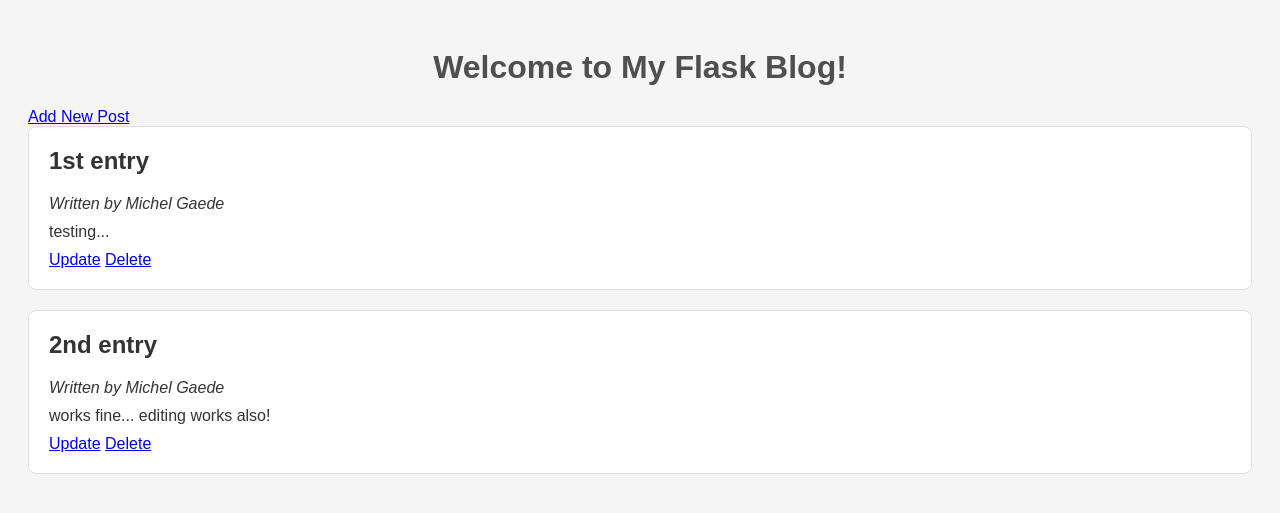
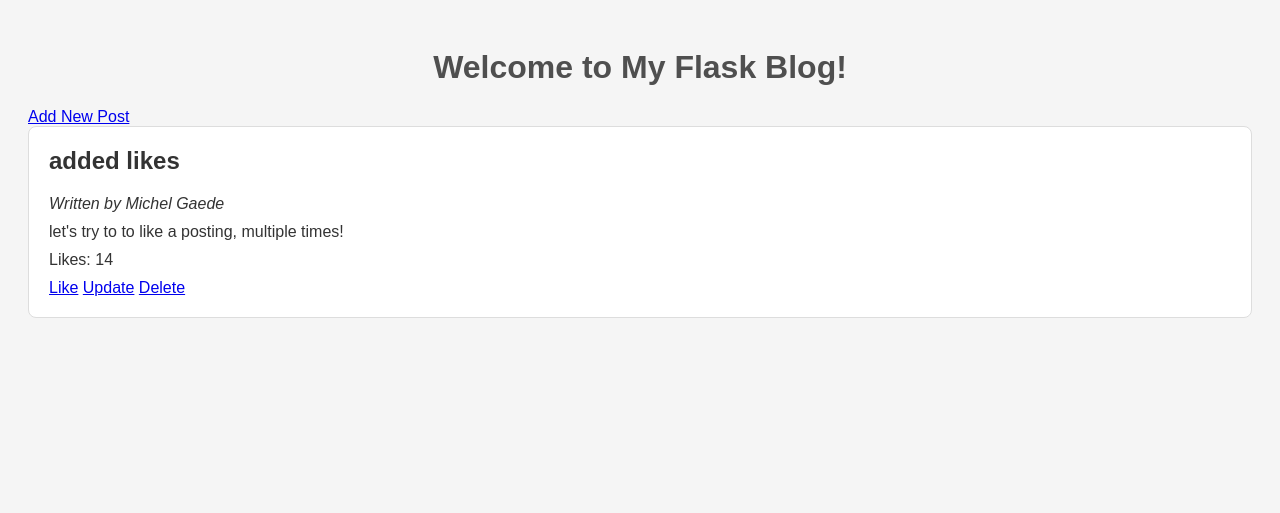
Before and after one commit to walkiger/Masterblog, a Flask app: page / in a window 1280 px wide. Shown: the top 513 px of the page. Run offline with Flask 3, Linux system fonts and the light colour scheme.

Commit message:
added functionality like postings removed blog entries, created a new one to test functionality

```diff
--- a/app.py
+++ b/app.py
@@ -34,7 +34,8 @@ def add():
             'id': blog_posts[-1]['id'] + 1 if blog_posts else 1,
             'author': author,
             'title': title,
-            'content': content
+            'content': content,
+            'likes': 0  # Initialize likes to 0
         }
 
         # Add new post to the list
@@ -87,5 +88,24 @@ def delete(post_id):
     # Redirect to the home page
     return redirect(url_for('index'))
 
+@app.route('/like/<int:post_id>')
+def like(post_id):
+    # Load existing posts
+    blog_posts = load_posts()
+
+    # Find the blog post with the given ID
+    post = next((post for post in blog_posts if post['id'] == post_id), None)
+    if post is None:
+        return "Post not found", 404
+
+    # Increment the like count
+    post['likes'] += 1
+
+    # Save updated posts to JSON file
+    save_posts(blog_posts)
+
+    # Redirect to the home page
+    return redirect(url_for('index'))
+
 if __name__ == '__main__':
     app.run(host="0.0.0.0", port=5002, debug=True)
--- a/blog_posts.json
+++ b/blog_posts.json
@@ -2,13 +2,8 @@
     {
         "id": 1,
         "author": "Michel Gaede",
-        "title": "1st entry",
-        "content": "testing..."
-    },
-    {
-        "id": 2,
-        "author": "Michel Gaede",
-        "title": "2nd entry",
-        "content": "works fine...\r\nediting works also!"
+        "title": "added likes",
+        "content": "let's try to to like a posting, multiple times!",
+        "likes": 14
     }
 ]
--- a/templates/index.html
+++ b/templates/index.html
@@ -14,6 +14,8 @@
         <h2>{{ post.title }}</h2>
         <p><em>Written by {{ post.author }}</em></p>
         <p>{{ post.content }}</p>
+        <p>Likes: {{ post.likes }}</p>
+        <a href="{{ url_for('like', post_id=post.id) }}">Like</a>
         <a href="{{ url_for('update', post_id=post.id) }}">Update</a>
         <a href="{{ url_for('delete', post_id=post.id) }}">Delete</a>
     </div>
```
